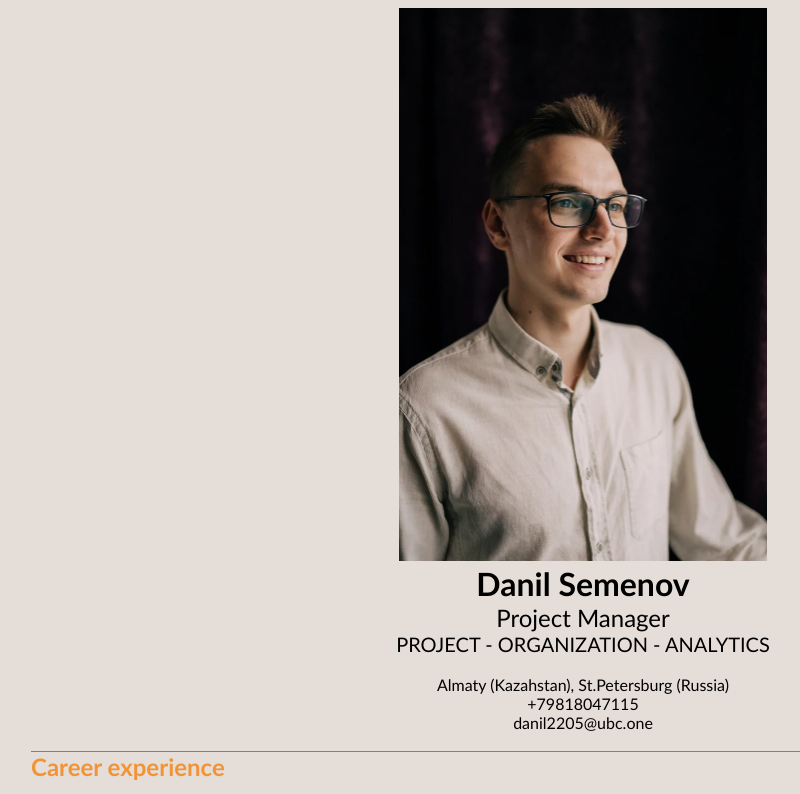
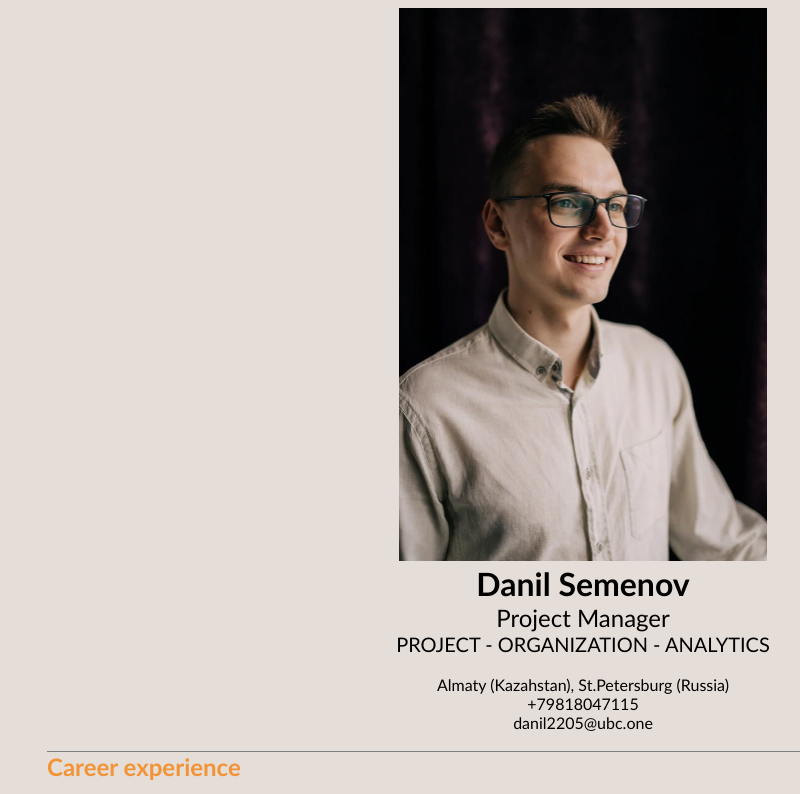
Before and after one commit to danilsPM/DS_website, a plain HTML site: page index.html in a window 1280 px wide. Shown: the top 794 px of the page, without its empty margins (57-857 px from the left). Drawn offline with Linux system fonts and the light colour scheme.

Commit message:
Update style.css

```diff
--- a/css/style.css
+++ b/css/style.css
@@ -1,8 +1,8 @@
 body{
 	background-color:#dacfc7b0;
 	font-family: 'Trebuchet MS', 'Lucida Sans Unicode', 'Lucida Grande', 'Lucida Sans', Arial, sans-serif;
-	margin-left: 4em;
-	margin-right: 4em;
+	margin-left: 5em;
+	margin-right: 5em;
 	cursor: crosshair;
 }
 .intro{
```
